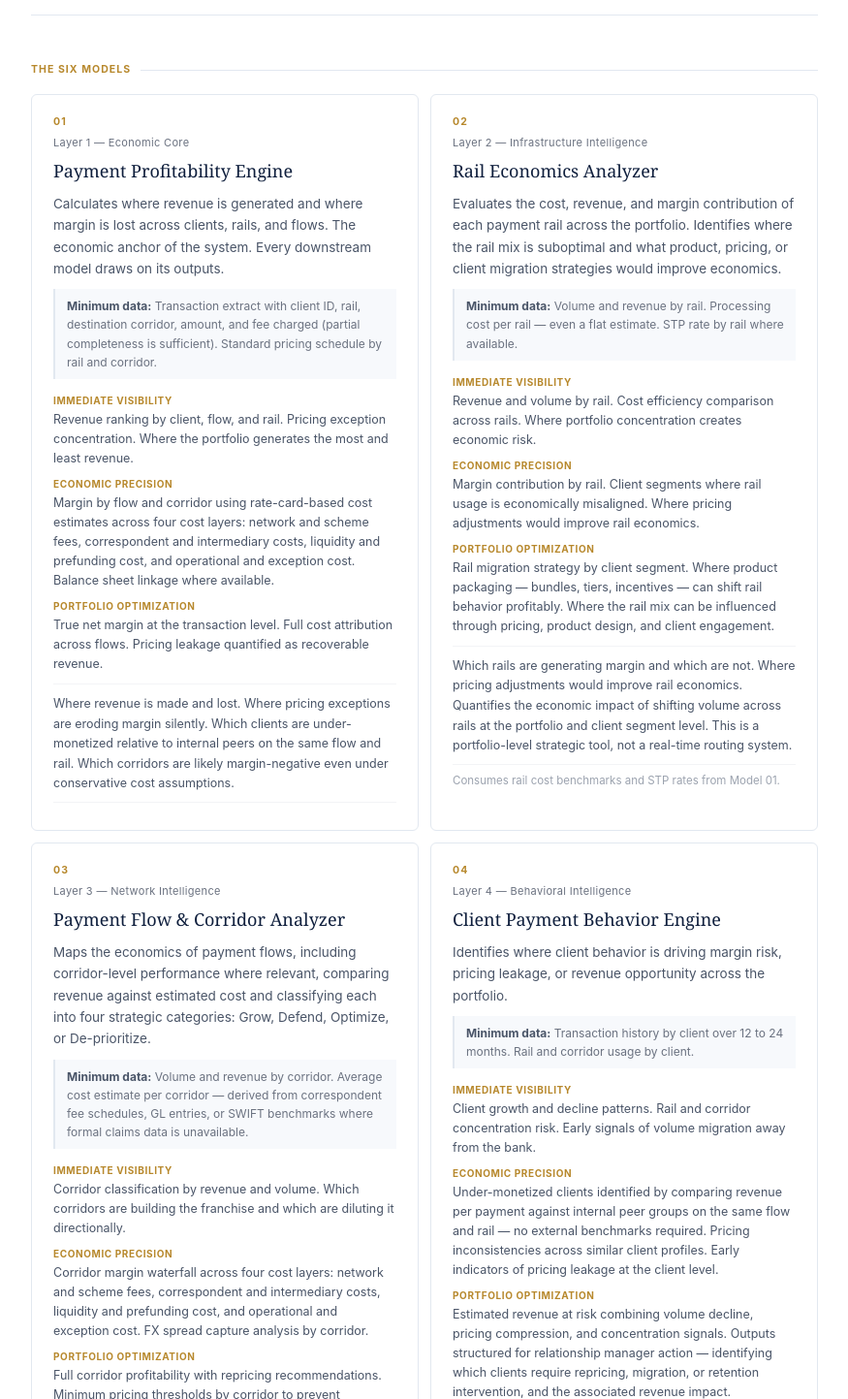
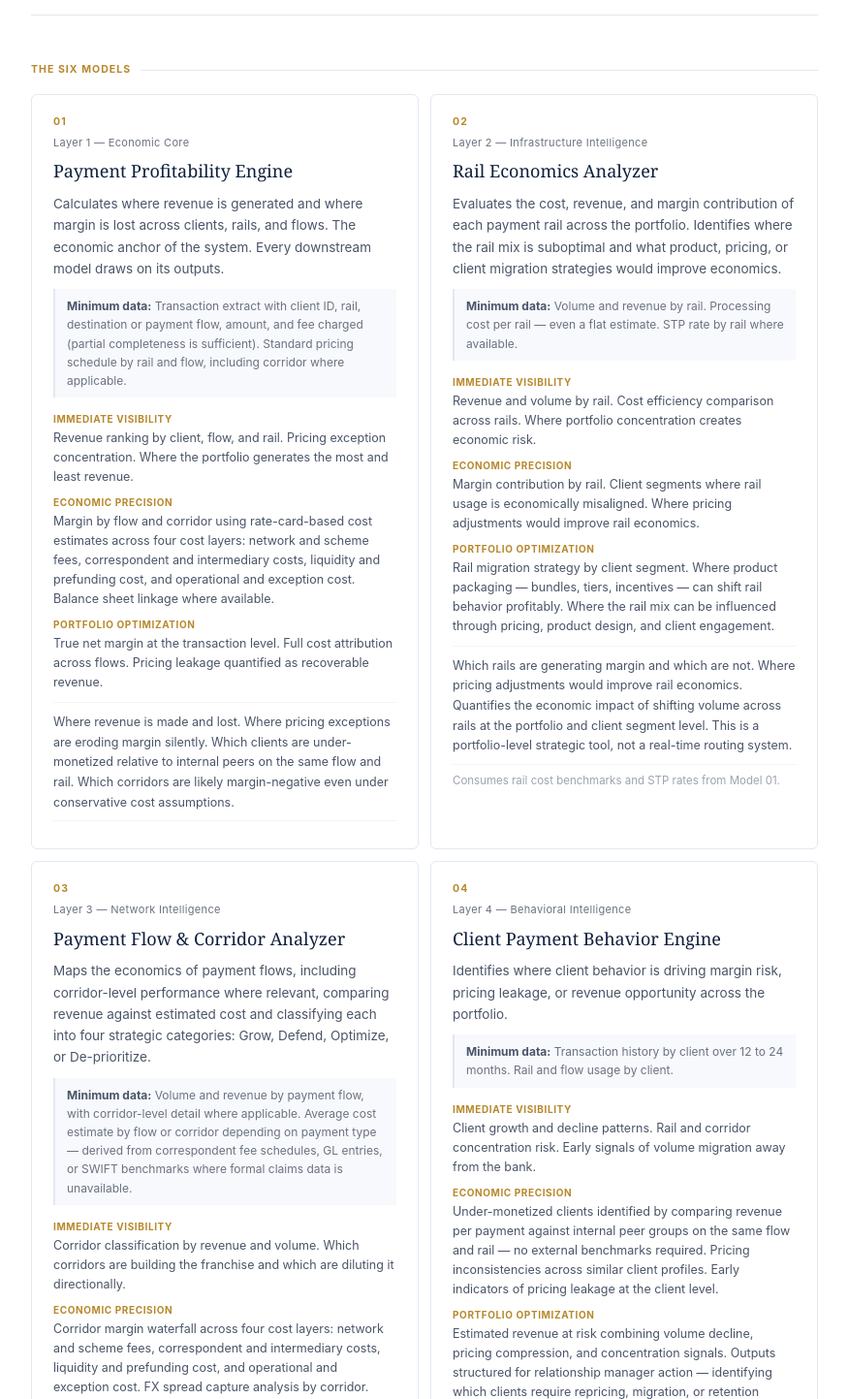
Before and after one commit to curena1206/ai-payments-portfolio, a React (Vite) app: page / in a window 1280 px wide. Shown: the part 1516-2959 px from the top of the page at 97% size, without its empty margins (202-1077 px from the left). Built offline with nearby package versions, Linux system fonts and the light colour scheme.

Commit message:
Analytics: rebalance minimum data language — flow-first throughout

```diff
--- a/src/pages/FrameworkIndex.jsx
+++ b/src/pages/FrameworkIndex.jsx
@@ -337,7 +337,7 @@ const MODELS = [
     name: 'Payment Profitability Engine',
     route: '/models/01-profitability',
     desc: 'Calculates where revenue is generated and where margin is lost across clients, rails, and flows. The economic anchor of the system. Every downstream model draws on its outputs.',
-    minData: 'Transaction extract with client ID, rail, destination corridor, amount, and fee charged (partial completeness is sufficient). Standard pricing schedule by rail and corridor.',
+    minData: 'Transaction extract with client ID, rail, destination or payment flow, amount, and fee charged (partial completeness is sufficient). Standard pricing schedule by rail and flow, including corridor where applicable.',
     maturity: [
       { label: 'Immediate visibility', desc: 'Revenue ranking by client, flow, and rail. Pricing exception concentration. Where the portfolio generates the most and least revenue.' },
       { label: 'Economic precision', desc: 'Margin by flow and corridor using rate-card-based cost estimates across four cost layers: network and scheme fees, correspondent and intermediary costs, liquidity and prefunding cost, and operational and exception cost. Balance sheet linkage where available.' },
@@ -367,7 +367,7 @@ const MODELS = [
     name: 'Payment Flow & Corridor Analyzer',
     route: '/models/03-corridor-analyzer',
     desc: 'Maps the economics of payment flows, including corridor-level performance where relevant, comparing revenue against estimated cost and classifying each into four strategic categories: Grow, Defend, Optimize, or De-prioritize.',
-    minData: 'Volume and revenue by corridor. Average cost estimate per corridor — derived from correspondent fee schedules, GL entries, or SWIFT benchmarks where formal claims data is unavailable.',
+    minData: 'Volume and revenue by payment flow, with corridor-level detail where applicable. Average cost estimate by flow or corridor depending on payment type — derived from correspondent fee schedules, GL entries, or SWIFT benchmarks where formal claims data is unavailable.',
     maturity: [
       { label: 'Immediate visibility', desc: 'Corridor classification by revenue and volume. Which corridors are building the franchise and which are diluting it directionally.' },
       { label: 'Economic precision', desc: 'Corridor margin waterfall across four cost layers: network and scheme fees, correspondent and intermediary costs, liquidity and prefunding cost, and operational and exception cost. FX spread capture analysis by corridor.' },
@@ -382,7 +382,7 @@ const MODELS = [
     name: 'Client Payment Behavior Engine',
     route: '/models/04-client-behavior',
     desc: 'Identifies where client behavior is driving margin risk, pricing leakage, or revenue opportunity across the portfolio.',
-    minData: 'Transaction history by client over 12 to 24 months. Rail and corridor usage by client.',
+    minData: 'Transaction history by client over 12 to 24 months. Rail and flow usage by client.',
     maturity: [
       { label: 'Immediate visibility', desc: 'Client growth and decline patterns. Rail and corridor concentration risk. Early signals of volume migration away from the bank.' },
       { label: 'Economic precision', desc: 'Under-monetized clients identified by comparing revenue per payment against internal peer groups on the same flow and rail — no external benchmarks required. Pricing inconsistencies across similar client profiles. Early indicators of pricing leakage at the client level.' },
```
